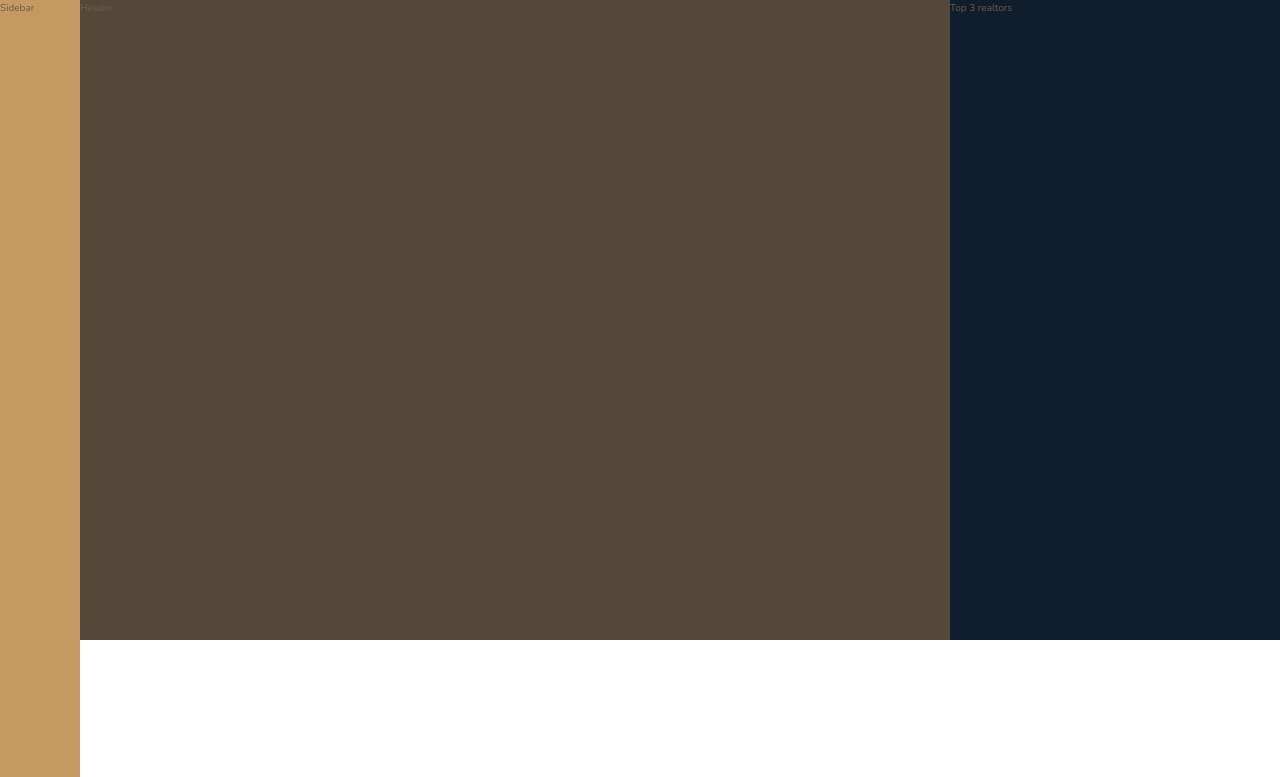
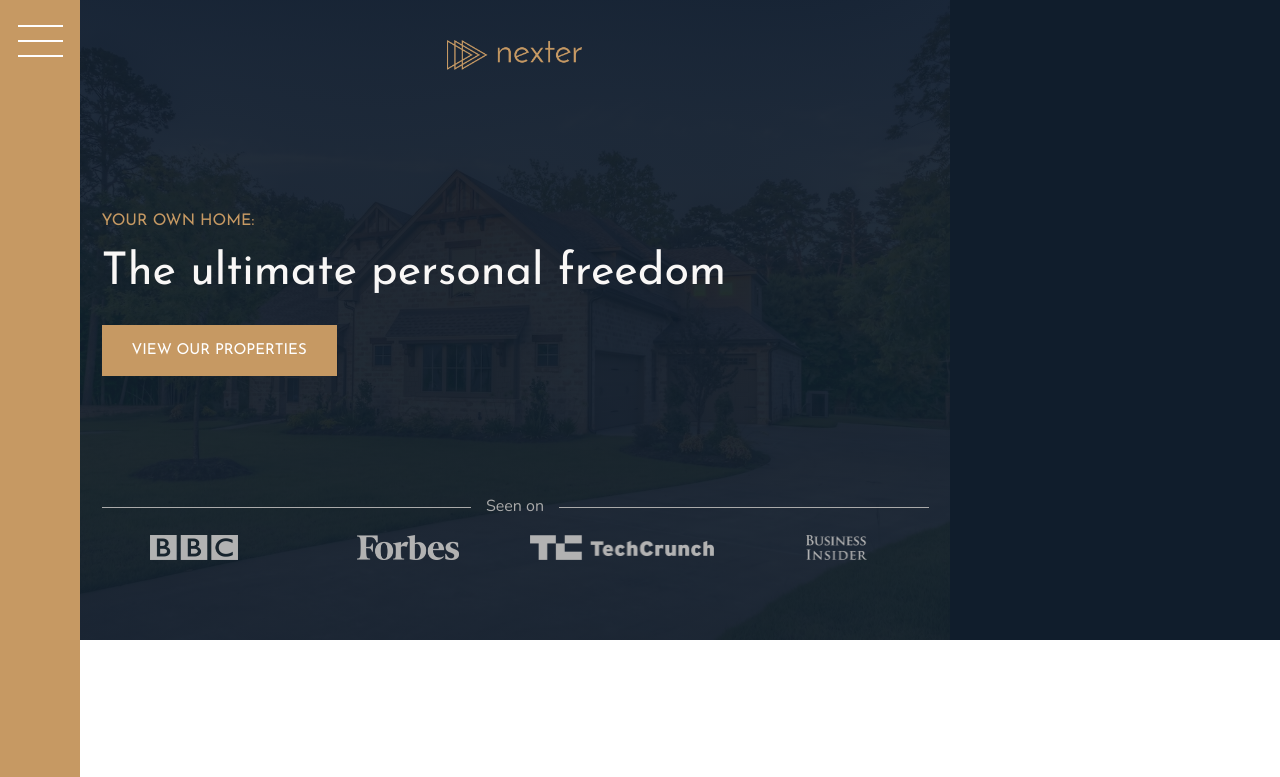
Before and after one commit to abrl91/nexter, a website: page index.html in a window 1280 px wide. Shown: the top 777 px of the page. Drawn offline with nearby package versions, Linux system fonts and the light colour scheme.

Commit message:
sidebar + header

```diff
--- a/index.html
+++ b/index.html
@@ -13,14 +13,43 @@
     </head>
     <body class="container">
         <div class="sidebar">
-            Sidebar
+            <button class="nav-btn"></button>
         </div>
         <header class="header">
-            Header
+            <img src="img/logo.png" alt="Nexter logo" class="header__logo">
+            <h3 class="heading-3">Your own home:</h3>
+            <h1 class="heading-1">The ultimate personal freedom</h1>
+            <button class="btn header__btn">View our properties</button>
+            <div class="header__seenon-text">Seen on</div>
+            <div class="header__seenon-logos">
+                <img src="img/logo-bbc.png" alt="Seen on logo 1">
+                <img src="img/logo-forbes.png" alt="Seen on logo 2">
+                <img src="img/logo-techcrunch.png" alt="Seen on logo 3">
+                <img src="img/logo-bi.png" alt="Seen on logo 4">
+            </div>
         </header>
 
         <div class="realtors">
-            Top 3 realtors
+<!--            <h3 class="heading-3">Top 3 Realtors</h3>-->
+<!--            <div class="realtors__list">-->
+<!--                <img src="img/realtor-1.jpeg" alt="Realtor 1" class="realtors__img">-->
+<!--                <div class="realtors__details">-->
+<!--                    <h4 class="heading-4 heading-4&#45;&#45;light">Erik Feinman</h4>-->
+<!--                    <p class="realtors__sold">245 houses sold</p>-->
+<!--                </div>-->
+
+<!--                <img src="img/realtor-2.jpeg" alt="Realtor 2" class="realtors__img">-->
+<!--                <div class="realtors__details">-->
+<!--                    <h4 class="heading-4 heading-4&#45;&#45;light">Kim Brown</h4>-->
+<!--                    <p class="realtors__sold">212 houses sold</p>-->
+<!--                </div>-->
+
+<!--                <img src="img/realtor-3.jpeg" alt="Realtor 3" class="realtors__img">-->
+<!--                <div class="realtors__details">-->
+<!--                    <h4 class="heading-4 heading-4&#45;&#45;light">Toby Ramsey</h4>-->
+<!--                    <p class="realtors__sold">198 houses sold</p>-->
+<!--                </div>-->
+<!--            </div>-->
         </div>
 
         <section class="features">
--- a/sass/_header.scss
+++ b/sass/_header.scss
@@ -1,4 +1,53 @@
 .header {
-  background-color: $color-grey-dark-1;
   grid-column: full-start / col-end 6;
+  background-image: linear-gradient(rgba($color-secondary, .93), rgba($color-secondary, .93)), url("../img/hero.jpeg");
+  background-size: cover;
+  background-position: center;
+  padding: 4rem 8rem 8rem 8rem;
+
+  display: grid;
+  grid-template-rows: 1fr min-content 6rem 1fr;
+  grid-template-columns: max-content;
+  grid-row-gap: 1.5rem;
+  justify-content: center;
+
+  &__logo {
+    height: 3rem;
+    justify-self: center;
+  }
+
+  &__seenon-text {
+    font-size: 1.6rem;
+    color: $color-grey-light-2;
+    display: grid;
+    grid-template-columns: 1fr max-content 1fr;
+    align-items: center;
+    grid-column-gap: 1.5rem;
+
+    &::before,
+    &::after {
+      content: "";
+      display: block;
+      height: 1px;
+      background-color: currentColor;
+    }
+  }
+
+  &__btn {
+    align-self: start;
+    justify-self: start;
+  }
+
+  &__seenon-logos {
+    display: grid;
+    grid-template-columns: repeat(4, 1fr);
+    grid-column-gap: 3rem;
+    justify-items: center;
+
+    img {
+      height: 2.5rem;
+      filter: brightness(70%);
+    }
+  }
+
 }
--- a/sass/_sidebar.scss
+++ b/sass/_sidebar.scss
@@ -2,4 +2,29 @@
   background-color: $color-primary;
   grid-column: sidebar-start / sidebar-end;
   grid-row: 1 / -1;
+  display: flex;
+  justify-content: center;
 }
+
+.nav-btn {
+  border: none;
+  border-radius: 0;
+  cursor: pointer;
+
+  background-color: #fff;
+  height: 2px;
+  width: 4.5rem;
+  margin-top: 4rem;
+
+  &::before,
+  &::after {
+    background-color: #fff;
+    height: 2px;
+    width: 4.5rem;
+    content: "";
+    display: block;
+  }
+
+  &::before {transform: translateY(-1.5rem);}
+  &::after {transform: translateY(1.3rem);}
+}
--- a/sass/_typography.scss
+++ b/sass/_typography.scss
@@ -6,6 +6,9 @@
 
 .heading-1 {
   @extend %heading;
+  font-size: 4.5rem;
+  color: $color-grey-light-1;
+  line-height: 1;
 }
 
 .heading-2 {
```
Also changed, not shown: css/style.css.
